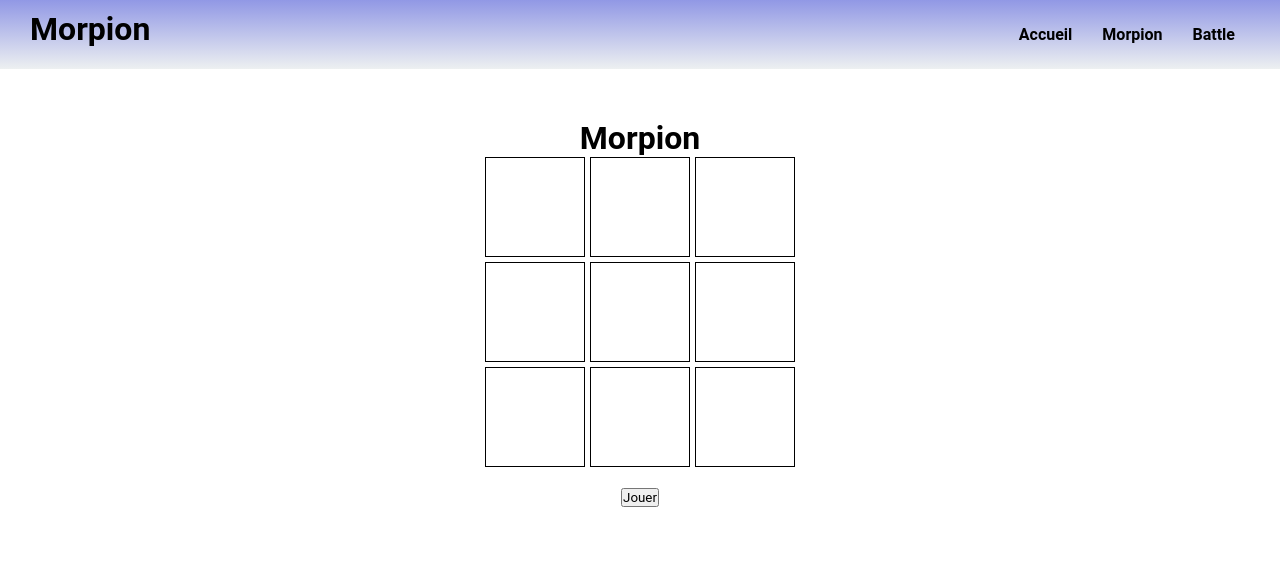
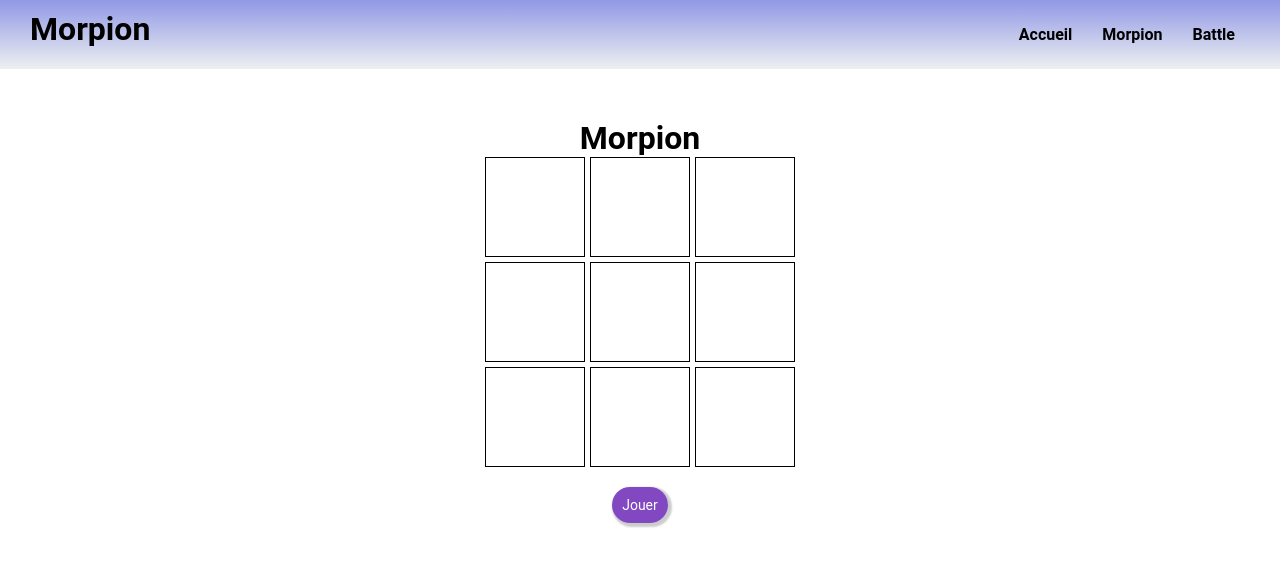
Before and after one commit to Nalaelle/PrettyGame, a website: page pages/morpion.html in a window 1280 px wide. Drawn offline with Linux system fonts and the light colour scheme.

Commit message:
add route

```diff
--- a/pages/morpion.html
+++ b/pages/morpion.html
@@ -41,7 +41,7 @@
             <div class="cell" data-index="8"></div>
         </div>
         <div id="status"></div>
-        <button id="restart-btn">Jouer</button>
+        <button id="restart-btn" class="btn">Jouer</button>
     </div>
 </main>
 </body>
--- a/public/CSS/morpion.css
+++ b/public/CSS/morpion.css
@@ -30,3 +30,21 @@
     font-weight: bold;
     margin-bottom: 20px;
 }
+
+.btn {
+    display: inline;
+    font-size: 14px;
+    padding: 10px;
+    cursor: pointer;
+    color: #FFF;
+    justify-content: center;
+    background: rgba(107, 40, 183, 0.85);
+    border: none;
+    border-radius: 25px;
+    box-shadow: 2px 2px 2px 2px rgba(0, 0, 0, 0.2);
+}
+
+.btn:hover {
+    background: rgba(138, 80, 210, 0.65);
+    box-shadow: 3px 3px 2px 2px rgba(0, 0, 0, 0.2);
+}
```
Also changed, not shown: index.html (+3 -3 lines).
